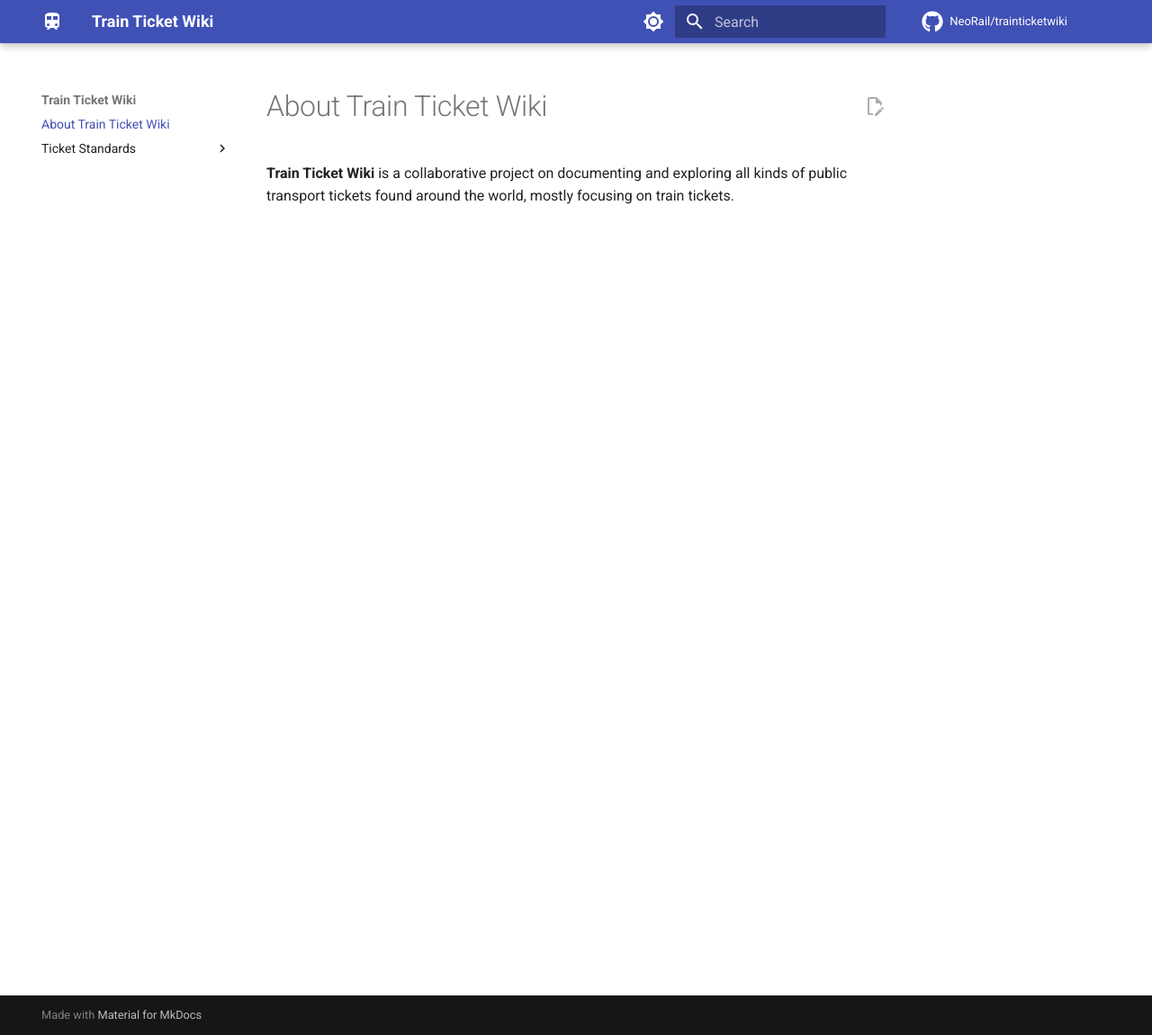
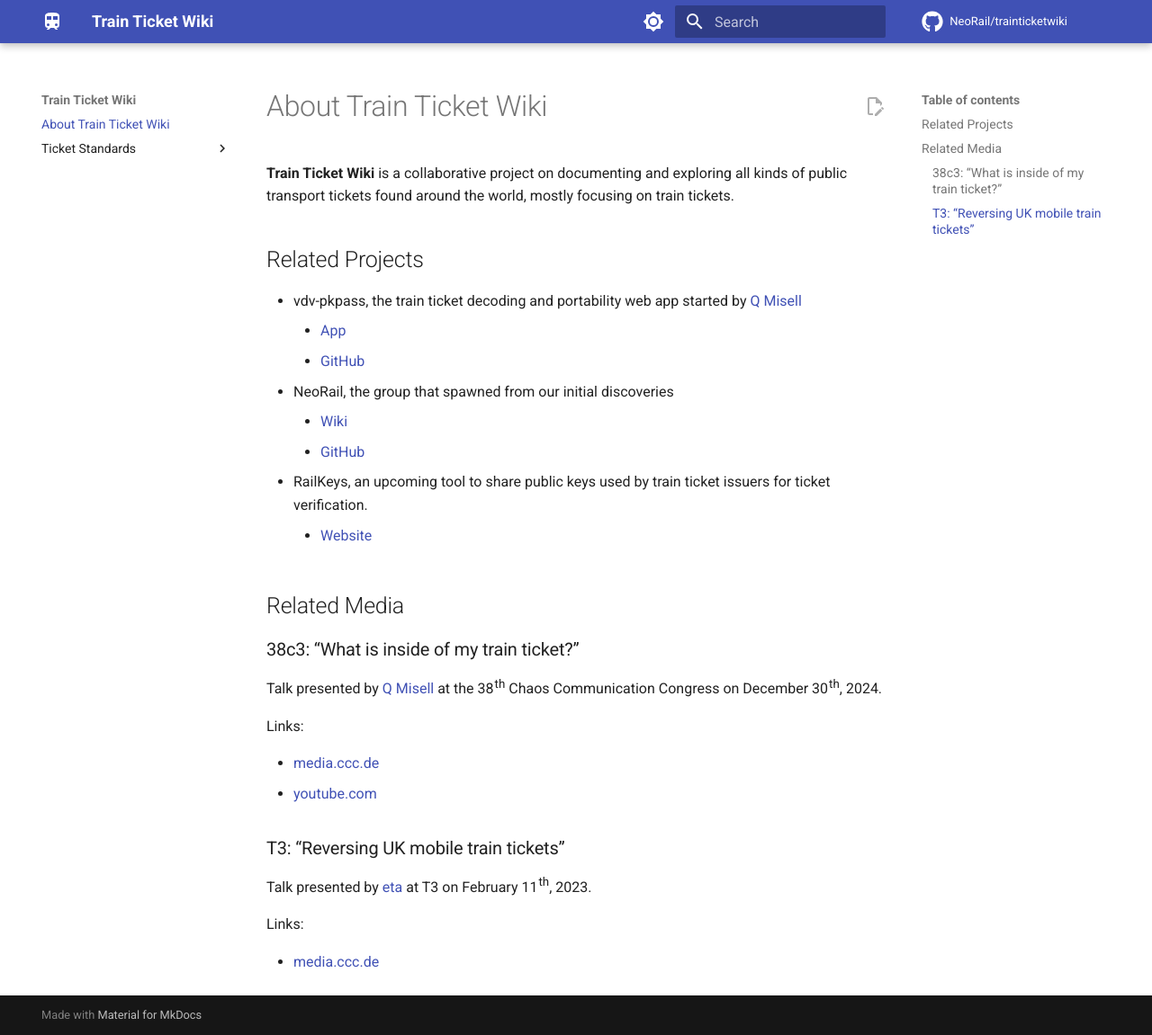
Before and after one commit to NeoRail/trainticketwiki, an MkDocs documentation site: the page built from docs/index.md, in a window 1280 px wide and 1151 px high. Shown: the whole window at 90% size. Built offline with MkDocs 1.6.1 and Material for MkDocs 9.7.7, drawn with Linux system fonts in a browser that asks for light colours; comment, search, counter and statistics services are not loaded.

```diff
--- a/docs/index.md
+++ b/docs/index.md
@@ -1,3 +1,33 @@
 # About Train Ticket Wiki
 
 **Train Ticket Wiki** is a collaborative project on documenting and exploring all kinds of public transport tickets found around the world, mostly focusing on train tickets.
+
+## Related Projects
+
+- vdv-pkpass, the train ticket decoding and portability web app started by [Q Misell](https://glauca.space/@q)
+    - [App](https://vdv-pkpass.magicalcodewit.ch)
+    - [GitHub](https://github.com/TheEnbyperor/vdv-pkpass)
+- NeoRail, the group that spawned from our initial discoveries
+    - [Wiki](https://wiki.neorail.org)
+    - [GitHub](https://github.com/NeoRail)
+- RailKeys, an upcoming tool to share public keys used by train ticket issuers for ticket verification.
+    - [Website](https://railkeys.org)
+
+## Related Media
+
+### 38c3: "What is inside of my train ticket?"
+
+Talk presented by [Q Misell](https://glauca.space/@q) at the 38th Chaos Communication Congress on December 30th, 2024.
+
+Links:
+
+- [media.ccc.de](https://media.ccc.de/v/38c3-what-s-inside-my-train-ticket)
+- [youtube.com](https://www.youtube.com/watch?v=N17GQJBIaiU)
+
+### T3: "Reversing UK mobile train tickets"
+
+Talk presented by [eta](https://gotosocial.i.eta.st/@eta) at T3 on February 11th, 2023.
+
+Links:
+
+- [media.ccc.de](https://media.ccc.de/v/trans-tech-tent-56030-reversing-uk-mobil)
```
Also changed, not shown: docs/ticket-standards/domestic-standards/france/index.md (added, +129 -0 lines).
